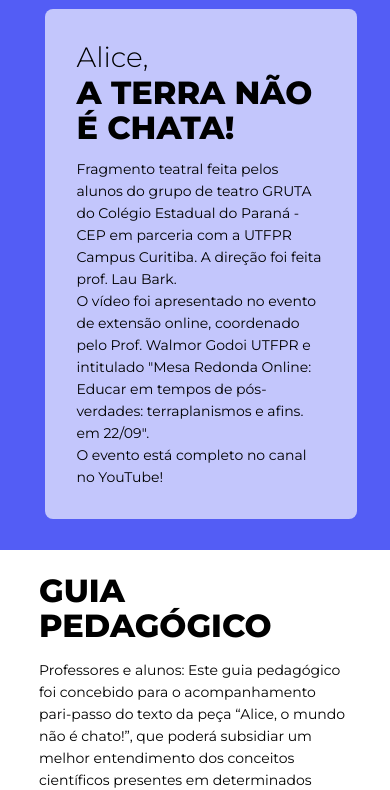
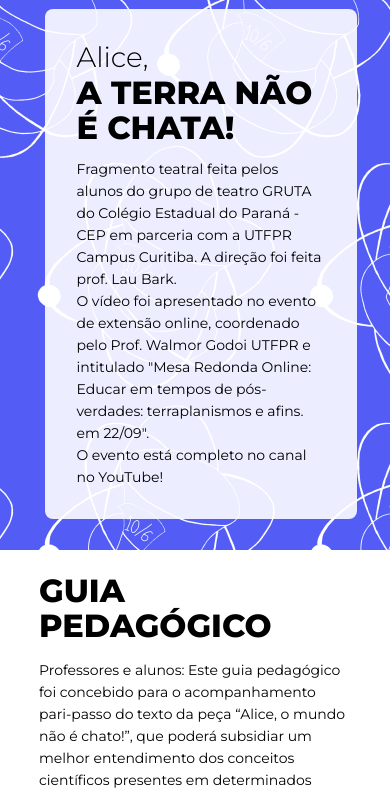
Before and after one commit to tocrossbridge/website-alice-quantica, a PHP site: page / in a window 390 px wide. Shown: the part 4499-5289 px from the top of the page. Run offline with PHP 8.4, Linux system fonts and the light colour scheme.

Commit message:
style: video bg Uploaded new bg

```diff
--- a/src/css/main.css
+++ b/src/css/main.css
@@ -86,7 +86,7 @@ p{
 }
 
 .container{
-    max-width: 800px;
+    max-width: 80%;
     align-items: center;
     margin: 6% auto;
 }
@@ -162,7 +162,8 @@ p{
 
 /* Video */
 .video__section{
-    background-color: #535DF5;
+    background-image: url(../images/video-bg.png);
+    background-repeat: repeat;
 }
 
 .iframe{
@@ -171,7 +172,7 @@ p{
 .card{
     padding: 10%;
     border-radius: 8px;
-    background-color: #ffffffa6;
+    background-color: #ffffffe3;
     color: #000;
 }
 
@@ -215,7 +216,7 @@ p{
 /* Responsive */
 
 @media screen and (max-width: 900px) {
-    .container{ margin: 6% 10%; }
+    .container{ margin: 6% auto; }
     .d-md-flex-d-sm-block{display: block; }
     .col-12{ width: 100%; }
 
```
Also changed, not shown: src/images/video-bg.png (added).
